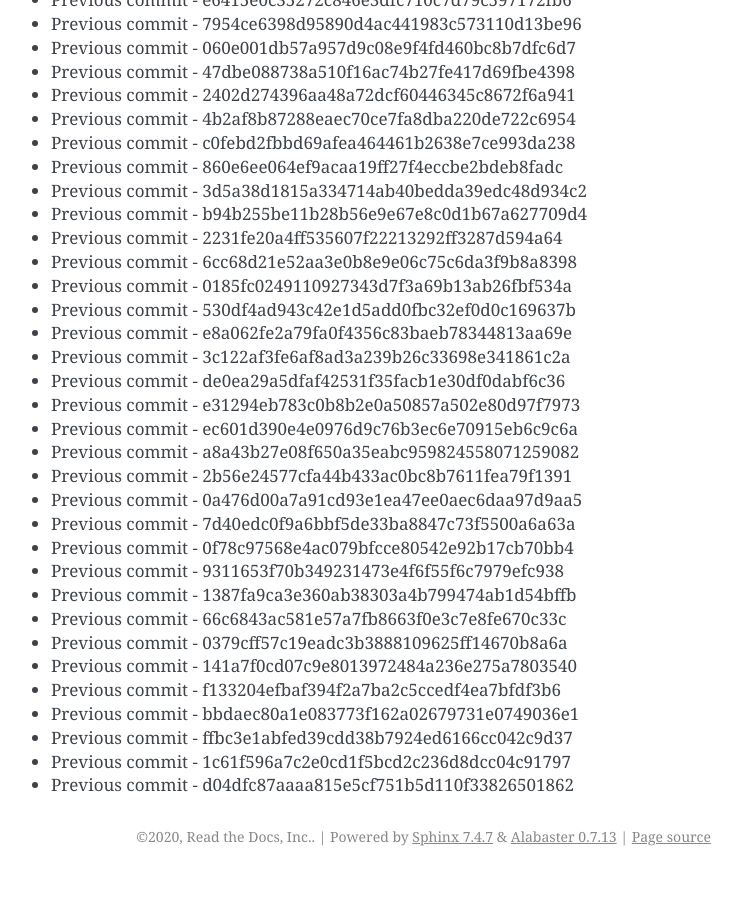
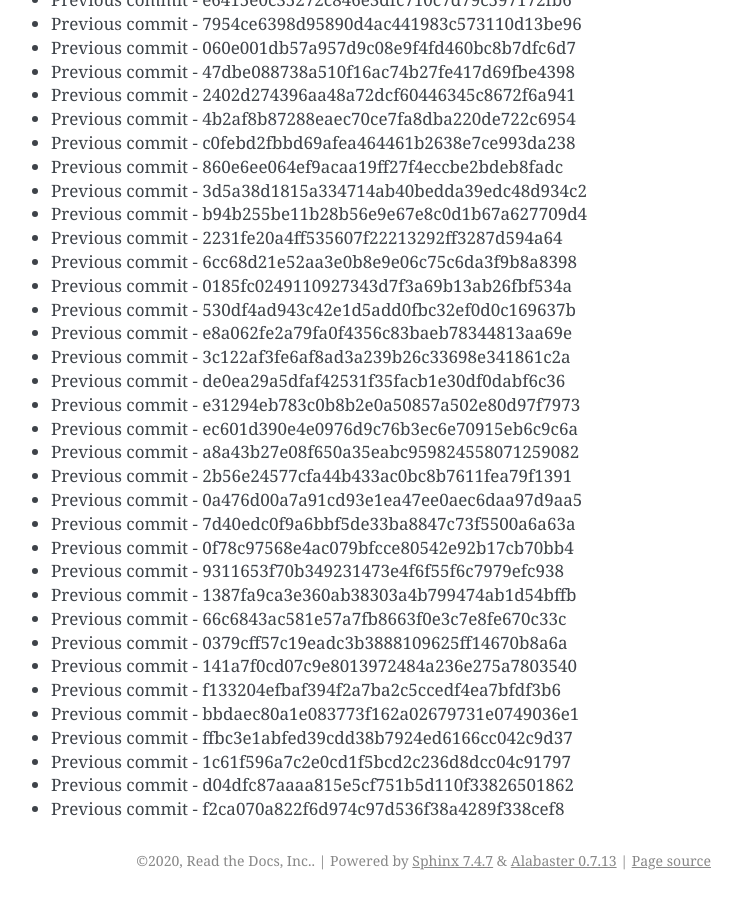
Before and after one commit to readthedocs/rtd-git-stresstest, a Sphinx documentation site: the page built from docs/updates.rst, in a window 1280 px wide and 900 px high, scrolled down 1869 px. Shown: the whole window, without its empty margins (399-1141 px from the left). Built offline with Sphinx 7.4.7, drawn with Linux system fonts in a browser that asks for light colours; before the commit the page ends 2745 px from its top, so only the background shows below that.

Commit message:
Generating commit from previous: f2ca070a822f6d974c97d536f38a4289f338cef8

```diff
--- a/docs/updates.rst
+++ b/docs/updates.rst
@@ -110,3 +110,4 @@ It can be tested for any performance characteristics.
 * Previous commit - ffbc3e1abfed39cdd38b7924ed6166cc042c9d37
 * Previous commit - 1c61f596a7c2e0cd1f5bcd2c236d8dcc04c91797
 * Previous commit - d04dfc87aaaa815e5cf751b5d110f33826501862
+* Previous commit - f2ca070a822f6d974c97d536f38a4289f338cef8
```
